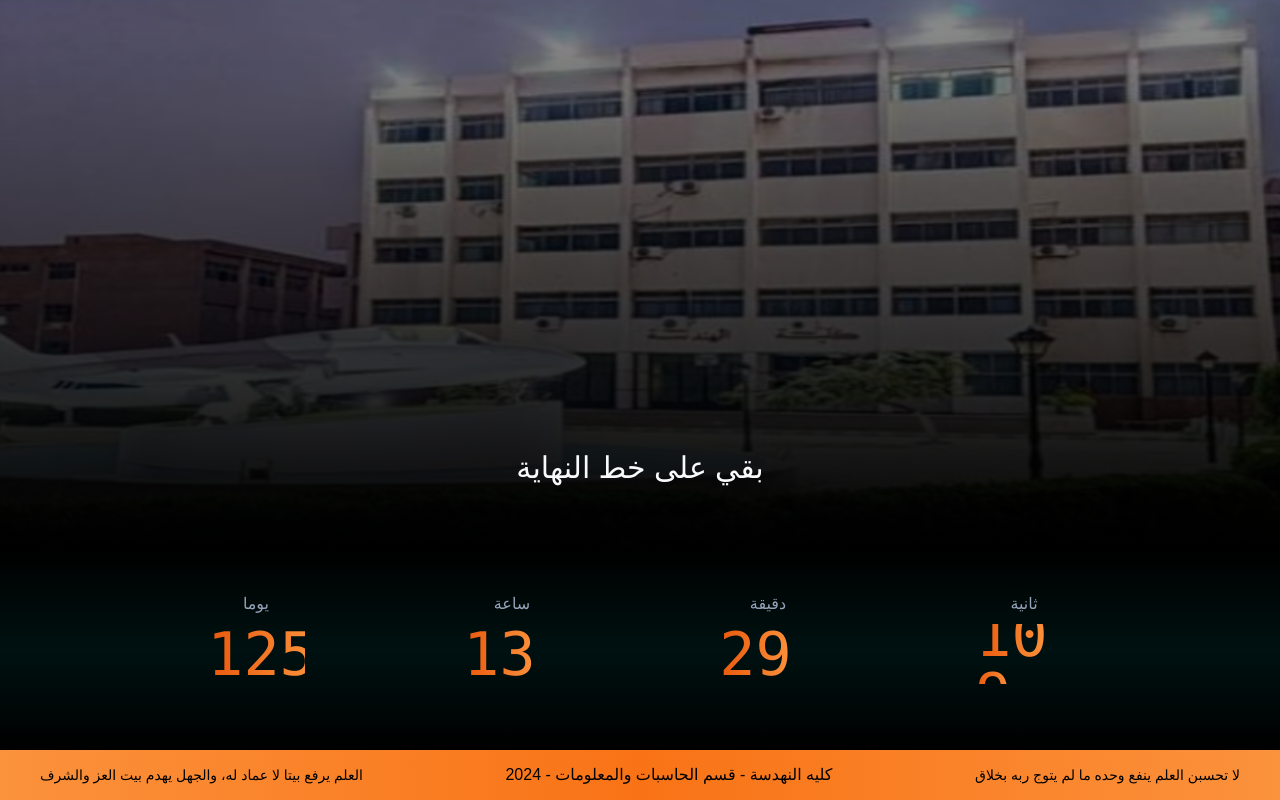
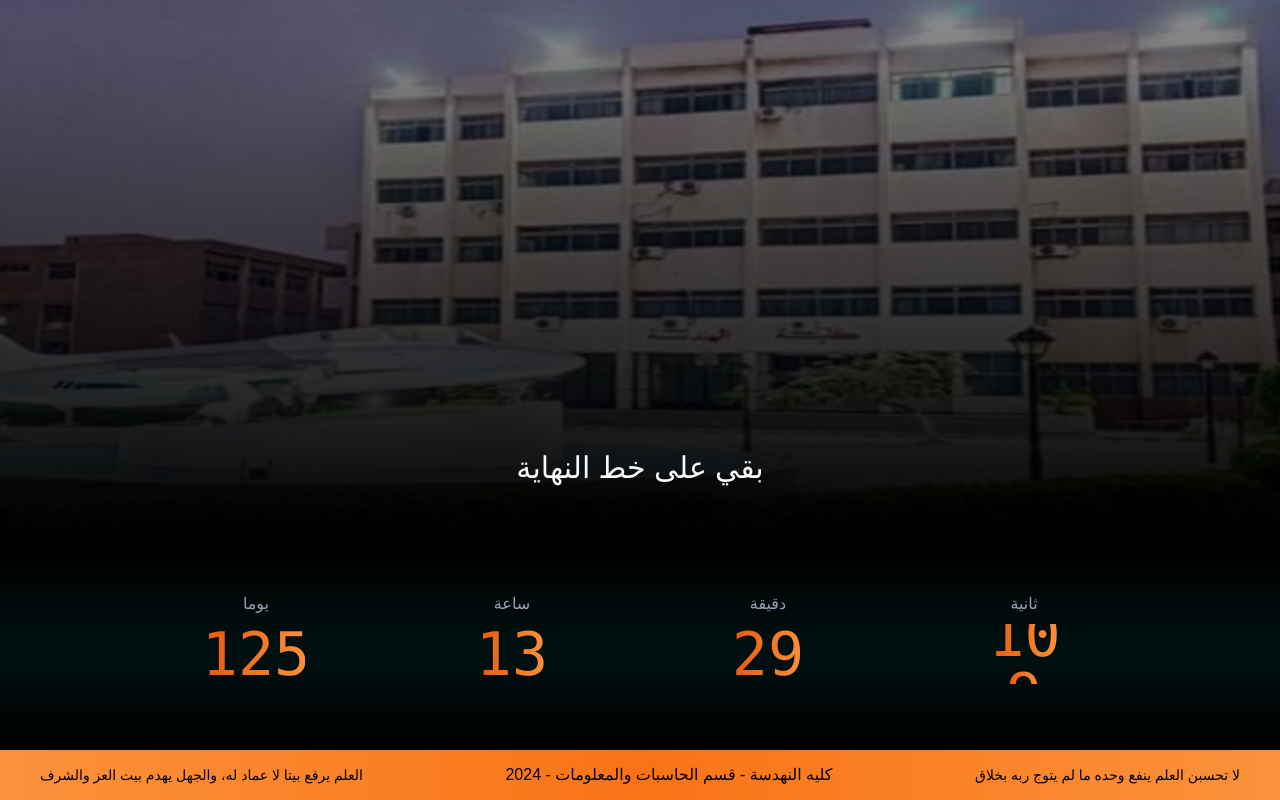
Before and after one commit to mohamed-ahmed-yousef/Grad-Date-Counter, a Next.js app: page / in a window 1280 px wide. Built offline with nearby package versions, Linux system fonts and the light colour scheme; a web font is replaced by a local one.

Commit message:
Small fixes

```diff
--- a/app/components/Timer/Countdown.tsx
+++ b/app/components/Timer/Countdown.tsx
@@ -50,18 +50,18 @@ function CountdownItem({ num, text }: { num: number; text: string }) {
   return (
     <div className="flex flex-col justify-center items-center gap-1 md:gap-2 mx-auto w-[30%] sm:w-[18%] md:w-[16%] lg:w-[38%] xs:w-[36%] h-24 md:h-36">
       <span className="font-light text-base text-slate-400">{text}</span>
-      <div className="relative w-full font-bold font-mono text-center overflow-hidden">
-        <span className="bg-clip-text font-medium text-lg text-transparent lg:text-6xl xxs:text-xl xs:text-4xl invisible">
+      <div className="relative w-full font-bold font-mono overflow-hidden">
+        <span className="bg-clip-text font-medium text-lg lg:text-6xl xxs:text-xl xs:text-4xl invisible">
           {num}
         </span>
         <AnimatePresence mode="popLayout">
           <motion.span
             key={num}
-            initial={{ y: "100%", x: "0" }}
+            initial={{ y: "100%", x: "-50%" }}
             animate={{ y: "0%" }}
             exit={{ y: "-100%" }}
             transition={{ ease: "backIn", duration: 0.6 }}
-            className="top-0 left-0 absolute bg-clip-text bg-gradient-to-r from-orange-600 to-orange-400 font-medium text-lg text-transparent lg:text-6xl xxs:text-xl xs:text-4xl"
+            className="top-0 left-1/2 absolute bg-clip-text bg-gradient-to-r from-orange-600 to-orange-400 font-medium text-lg text-transparent lg:text-6xl xxs:text-xl xs:text-4xl"
           >
             {num}
           </motion.span>
--- a/app/components/Timer/index.tsx
+++ b/app/components/Timer/index.tsx
@@ -7,10 +7,8 @@ export default function Timer() {
       <div className="relative flex  justify-center">
         <Image
           priority
-          src={Faculty.src}
+          src={Faculty}
           alt="faculty"
-          width={100}
-          height={100}
           className="w-[100vw] h-[calc(100vh-250px)] object-cover"
         />
         <p className="absolute bottom-16  text-slate-50 text-3xl">
```
